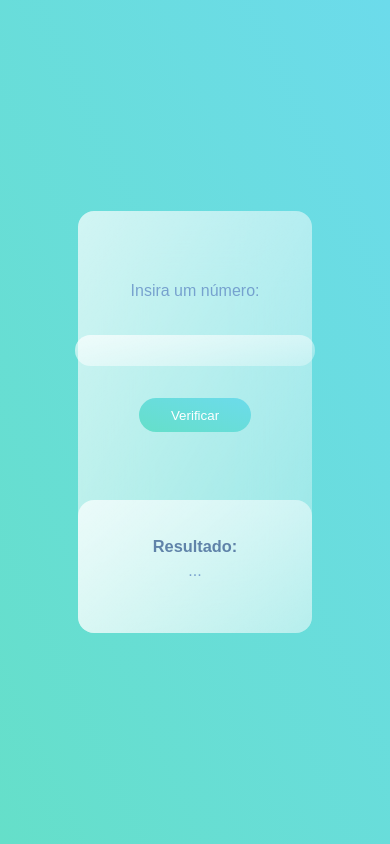
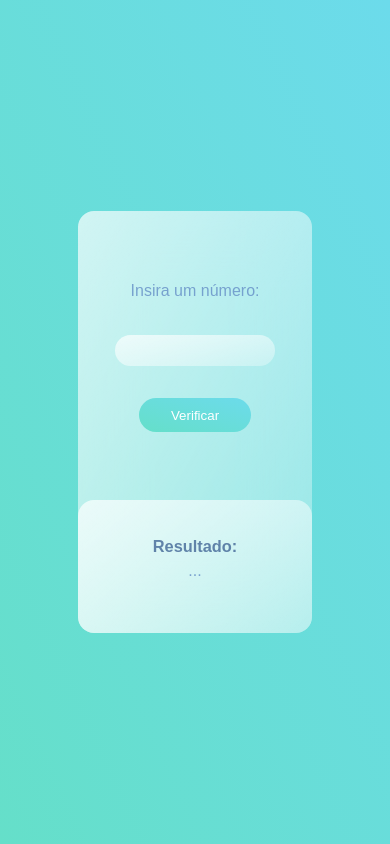
Before and after one commit to JorgeFPeres/multivision-tests, a React (Create React App) app: page / in a window 390 px wide. Built offline with nearby package versions, Linux system fonts and the light colour scheme.

Commit message:
Update index.css

```diff
--- a/src/index.css
+++ b/src/index.css
@@ -148,6 +148,9 @@ h3 {
   h2 {
     margin-bottom: 2rem;
   }
+  .input-bar {
+    width: 10rem;
+  }
   .circle1 {
     display: none;
   }
```
